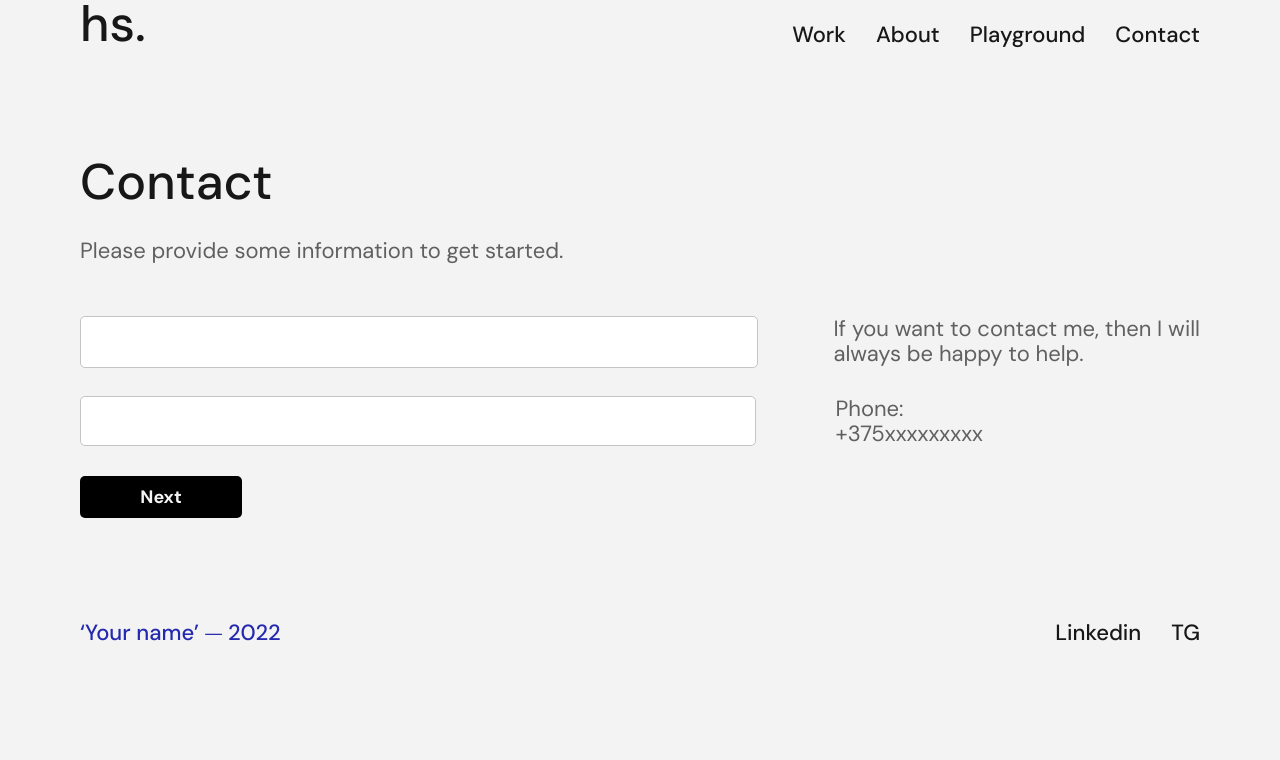
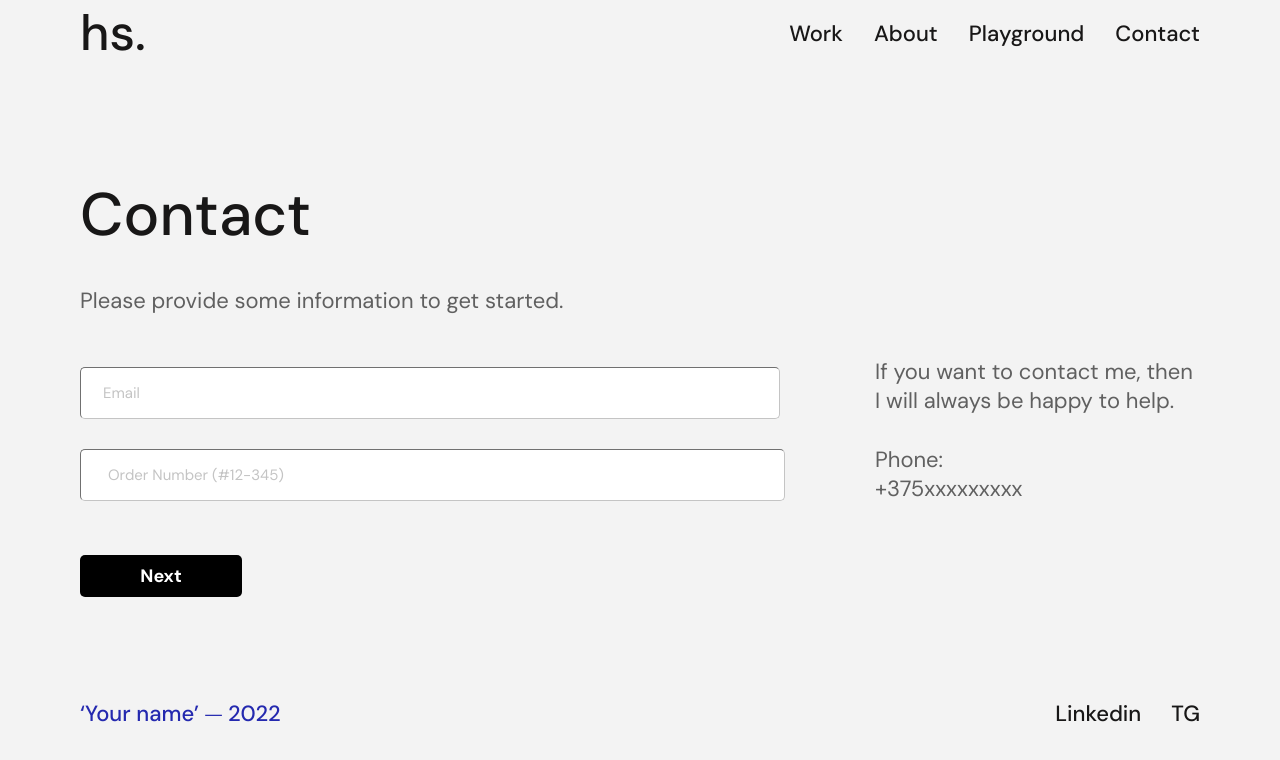
Before and after one commit to ArtemniniM/portfolio, a plain HTML site: page index3.html in a window 1280 px wide. Drawn offline with Linux system fonts and the light colour scheme.

Commit message:
added html css files

```diff
--- a/index3.html
+++ b/index3.html
@@ -16,24 +16,32 @@
         <p>Contact</p>
       </div>
     </header>
+    <main>
       <section>
         <h1>Contact</h1>
         <p>Please provide some information to get started.</p>
-      <div class="input-1">
-        <input class="up" type="text" />
-        <p>
-          If you want to contact me, then I will<br />always be happy to help.
+        <div class="nav">
+          <div class="inputs">
+            <input class="up" type="Email" placeholder="Email" />
+            <input
+              class="down"
+              type="order"
+              placeholder="Order Number (#12-345)"
+            />
+          </div>
+          <div class="text">
+            <p class="p1">
+              If you want to contact me, then I will always be happy to help.
             </p>
-      </div>
-      <div class="input-2">
-        <input class="down" type="search" />
             <p>
               Phone: <br />
               +375xxxxxxxxx
             </p>
           </div>
+        </div>
         <button>Next</button>
       </section>
+    </main>
     <footer>
       <p>‘Your name’ ⏤ 2022</p>
       <div class="nav">
--- a/style3.css
+++ b/style3.css
@@ -4,133 +4,136 @@
   padding: 0;
 }
 body {
-  background-color: #f3f3f3;
   width: 1120px;
   margin: auto;
+  background-color: #f3f3f3;
 }
-
 /* header */
 
 header {
   display: flex;
-  align-items: flex-end;
   justify-content: space-between;
+  align-items: center;
   margin-bottom: 109px;
 }
 header .nav {
   display: flex;
-  gap: 30px;
+  gap: 31px;
 }
 header h2 {
   font-family: DM Sans;
   font-weight: 500;
   font-size: 50px;
-  line-height: 97%;
-  letter-spacing: -3%;
   color: #181717;
 }
 header .nav p {
   font-family: DM Sans;
   font-weight: 500;
   font-size: 22px;
-  line-height: 120%;
-  letter-spacing: -3%;
   color: #181717;
 }
 
-/* section */
+/* main */
 
 section h1 {
-  margin-bottom: 32px;
   font-family: DM Sans;
   font-weight: 500;
-  font-size: 50px;
-  line-height: 97%;
-  letter-spacing: -3%;
+  font-size: 60px;
   color: #181717;
+  margin-bottom: 32px;
 }
 section p {
   font-family: DM Sans;
   font-weight: 400;
   font-size: 22px;
-  line-height: 117%;
-  letter-spacing: -3%;
   color: #606060;
   margin-bottom: 52px;
 }
-section .input-1 {
-  margin-bottom: 30px;
-  height: 50px;
+
+section .nav {
   display: flex;
   justify-content: space-between;
 }
-section .input-2 {
+section .inputs input {
+  display: block;
+}
+
+section .inputs input::placeholder {
+  color: #c4c4c4;
+}
+
+section .inputs {
+  /* width: 676px; */
+}
+section .nav .inputs .up {
+  padding-left: 22px;
   margin-bottom: 30px;
-  height: 50px;
-  display: flex;
-  justify-content: space-between;
-}
-section .input-1 .up {
+  font-family: DM Sans;
+  font-weight: 400;
+  font-size: 15px;
+  color: black;
   width: 676px;
   height: 50px;
-
   border-width: 1px;
   border-radius: 5px;
-  border: 1px solid #c4c4c4;
+  border-color: #c4c4c4;
 }
-section .input-2 .down {
+section .nav .inputs .down {
+  padding-left: 27px;
+  font-family: DM Sans;
+  font-weight: 400;
+  font-size: 15px;
+  color: black;
   width: 676px;
   height: 50px;
-
   border-width: 1px;
   border-radius: 5px;
-  border: 1px solid #c4c4c4;
+  border-color: #c4c4c4;
 }
-section .input-2 p {
-  margin-right: 217px;
+
+section .nav .text .p1 {
+  margin-top: -10px;
+  margin-bottom: 30px;
 }
+
+section .nav .text {
+  margin-left: 90px;
+}
+
 section button {
   margin-bottom: 102px;
-  width: 162px;
-  height: 42px;
   font-family: DM Sans;
   font-weight: 700;
   font-size: 18px;
-  line-height: 100%;
-  letter-spacing: 0%;
-
-  border-width: 0;
+  color: #ffffff;
+  width: 162px;
+  height: 42px;
+  border: none;
   border-radius: 5px;
-  color: #f3f3f3;
   background-color: #000000;
 }
 
 /* footer */
+
 footer {
-  margin-bottom: 40px;
   display: flex;
   justify-content: space-between;
   align-items: flex-end;
 }
 footer .nav {
   display: flex;
-  justify-content: space-between;
   gap: 30px;
 }
 footer p {
   font-family: DM Sans;
   font-weight: 500;
   font-size: 22px;
-  line-height: 120%;
-  letter-spacing: -3%;
   color: #2429af;
 }
 footer .nav a {
   font-family: DM Sans;
   font-weight: 500;
   font-size: 22px;
-  line-height: 120%;
-  letter-spacing: -3%;
   color: #181717;
   text-decoration: none;
 }
```
Also changed, not shown: index.html (+1 -0 lines). Lines whose indentation alone changed are shown as unchanged.
